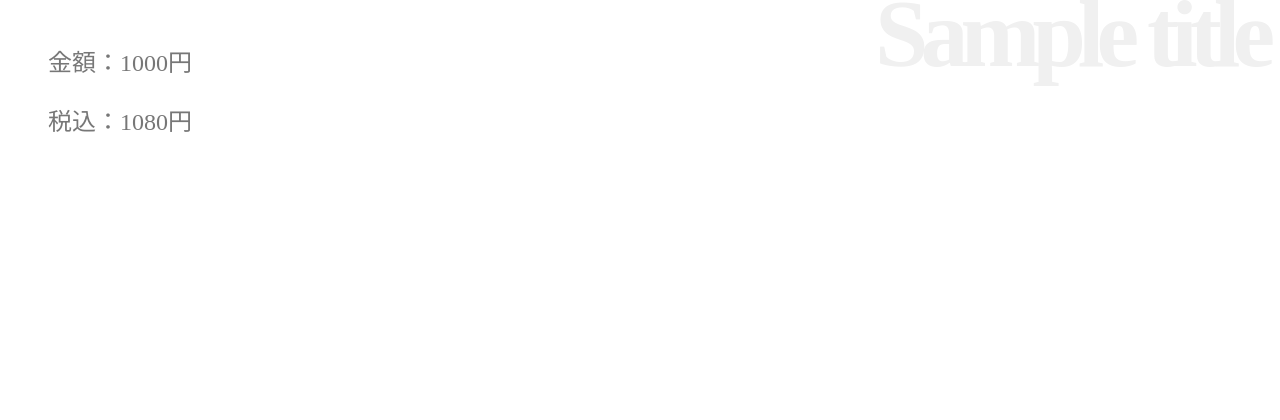
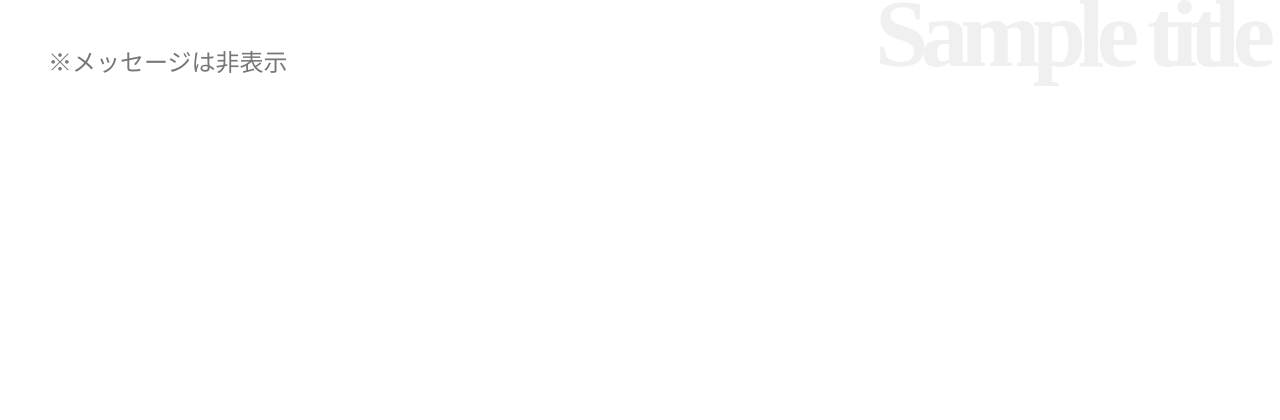
Before and after one commit to junpeko5/symfony4-practice, a Symfony app: template templates/hello/index.html.twig in a window 1280 px wide. Shown: the top 420 px of the page. Run offline with Twig, Linux system fonts and the light colour scheme; the template is opened without the code that fills it: most values are stand-ins (such as "Sample title", 1, 10 or a date in 2020); some libraries are stand-ins or nearby versions.

Commit message:
ifによる条件分岐

```diff
--- a/templates/hello/index.html.twig
+++ b/templates/hello/index.html.twig
@@ -4,12 +4,12 @@
 {% block title %}{{ title }}{% endblock %}
 
 {% block body %}
-    {% set price = 12300 %}
-    {% with %}
-        {% set price = 1000 %}
-        <p>{{ message }}</p>
-        <p>金額：{{ price }}円</p>
-        {% set taxprice = price * 1.08 %}
-        <p>税込：{{ taxprice }}円</p>
-    {% endwith %}
+    {% set flg = false %}
+        {% set message = 'This is sample message.' %}
+        {% if flg %}
+            <p>{{ message }}</p>
+        {% else %}
+            <p>※メッセージは非表示</p>
+        {% endif %}
+
 {% endblock %}
```
